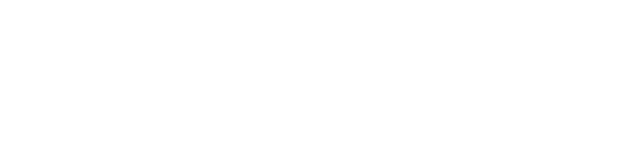
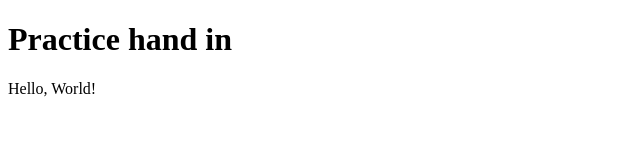
Before and after one commit to Birdo12/L5firstwebsite, a plain HTML site: page index.html in a window 1280 px wide. Shown: the whole page, without its empty margins (0-640 px from the left). Drawn offline with Linux system fonts and the light colour scheme.

Commit message:
added Hello World

```diff
--- a/index.html
+++ b/index.html
@@ -2,9 +2,12 @@
 <html lang="en">
 <head>
     <meta charset="UTF-8">
-    <title>Document</title>
+    <title>L5website</title>
 </head>
 <body>
+<h1>Practice hand in</h1>
+<p>Hello, World!</p>
+
 
 </body>
 </html>
```
